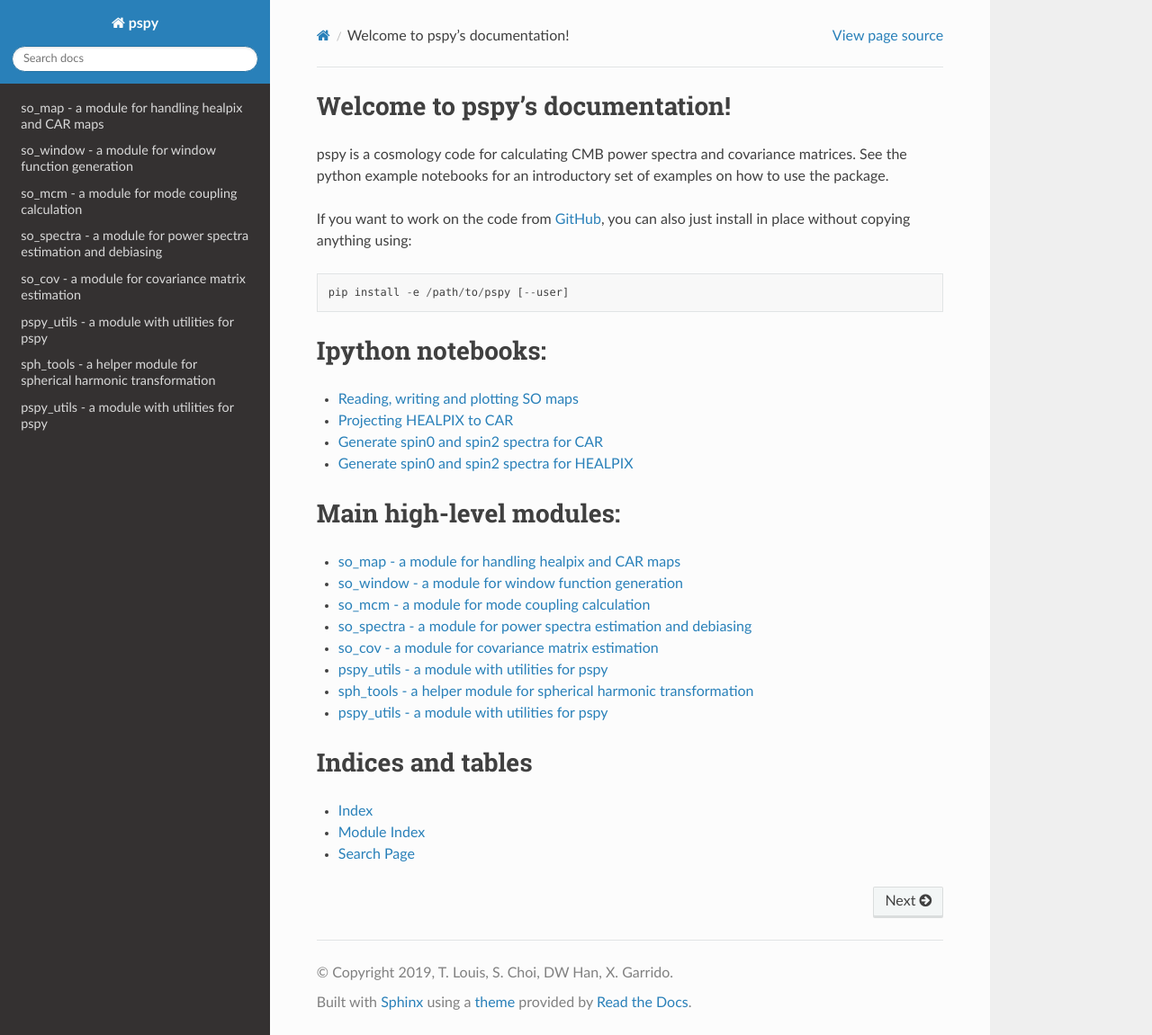
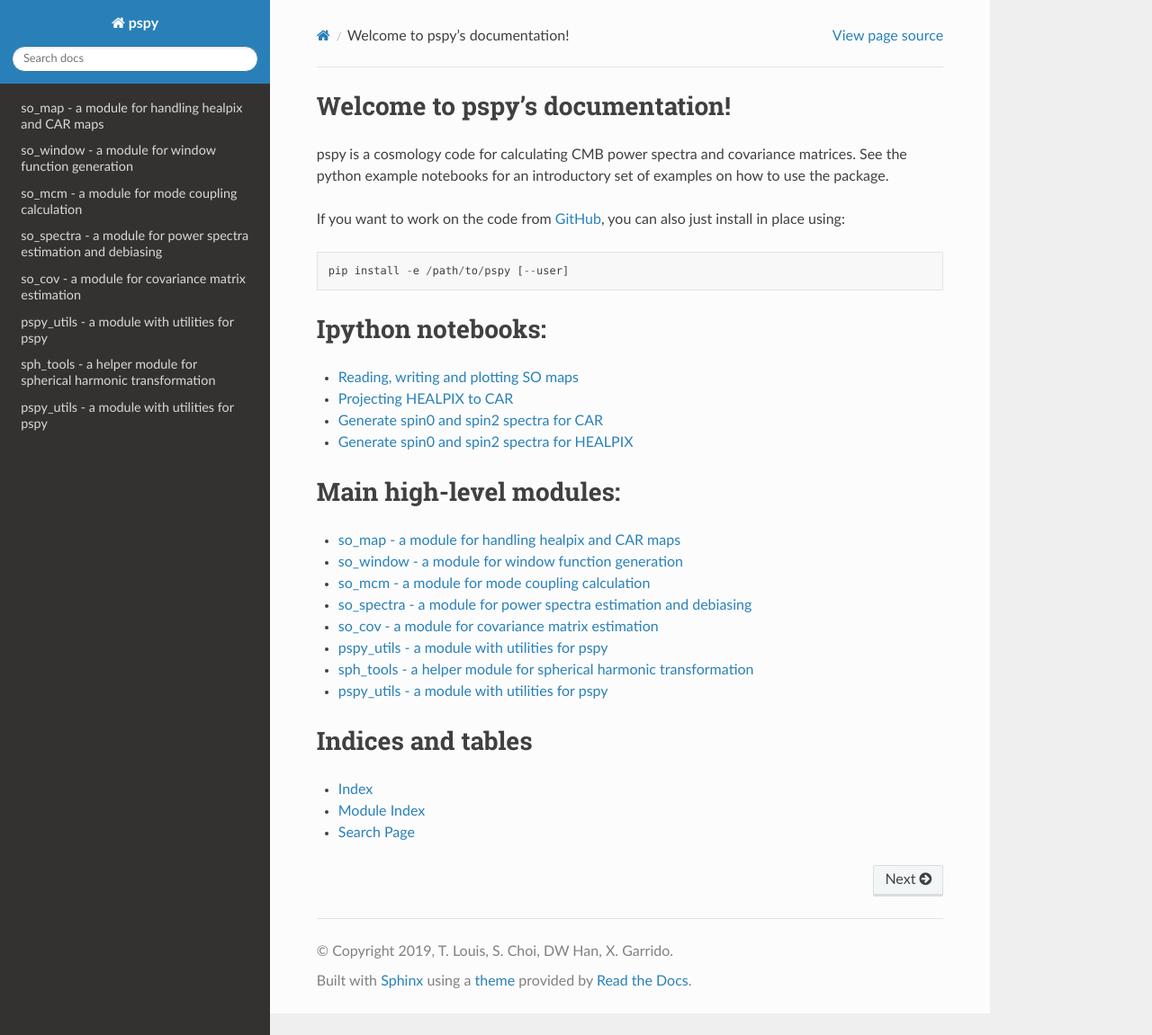
Before and after one commit to simonsobs/pspy, a Sphinx documentation site: the page built from docs/source/index.rst, in a window 1280 px wide and 1151 px high. Shown: the whole window at 90% size. Built offline with Sphinx 7.4.7 and the Read the Docs theme 2.0.0, drawn with Linux system fonts in a browser that asks for light colours.

Commit message:
Update index.rst

```diff
--- a/docs/source/index.rst
+++ b/docs/source/index.rst
@@ -4,7 +4,7 @@ Welcome to pspy's documentation!
 pspy is a cosmology code for calculating CMB power spectra and covariance matrices.
 See the python example notebooks for an introductory set of examples on how to use the package.
 
-If you want to work on the code from `GitHub <https://github.com/simonsobs/pspy>`_, you can also just install in place without copying anything using::
+If you want to work on the code from `GitHub <https://github.com/simonsobs/pspy>`_, you can also just install in place  using::
 
   pip install -e /path/to/pspy [--user]
 
```
